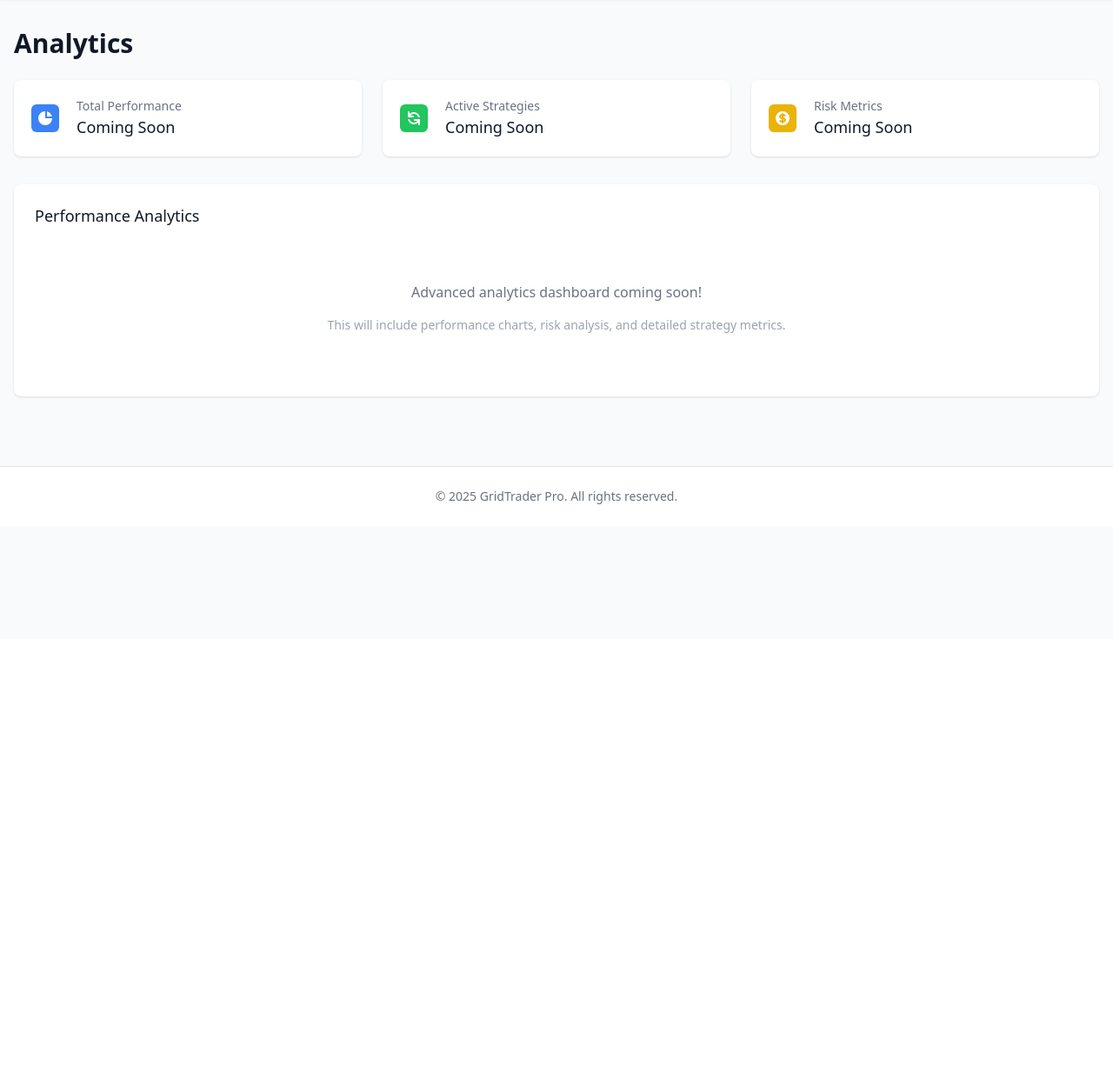
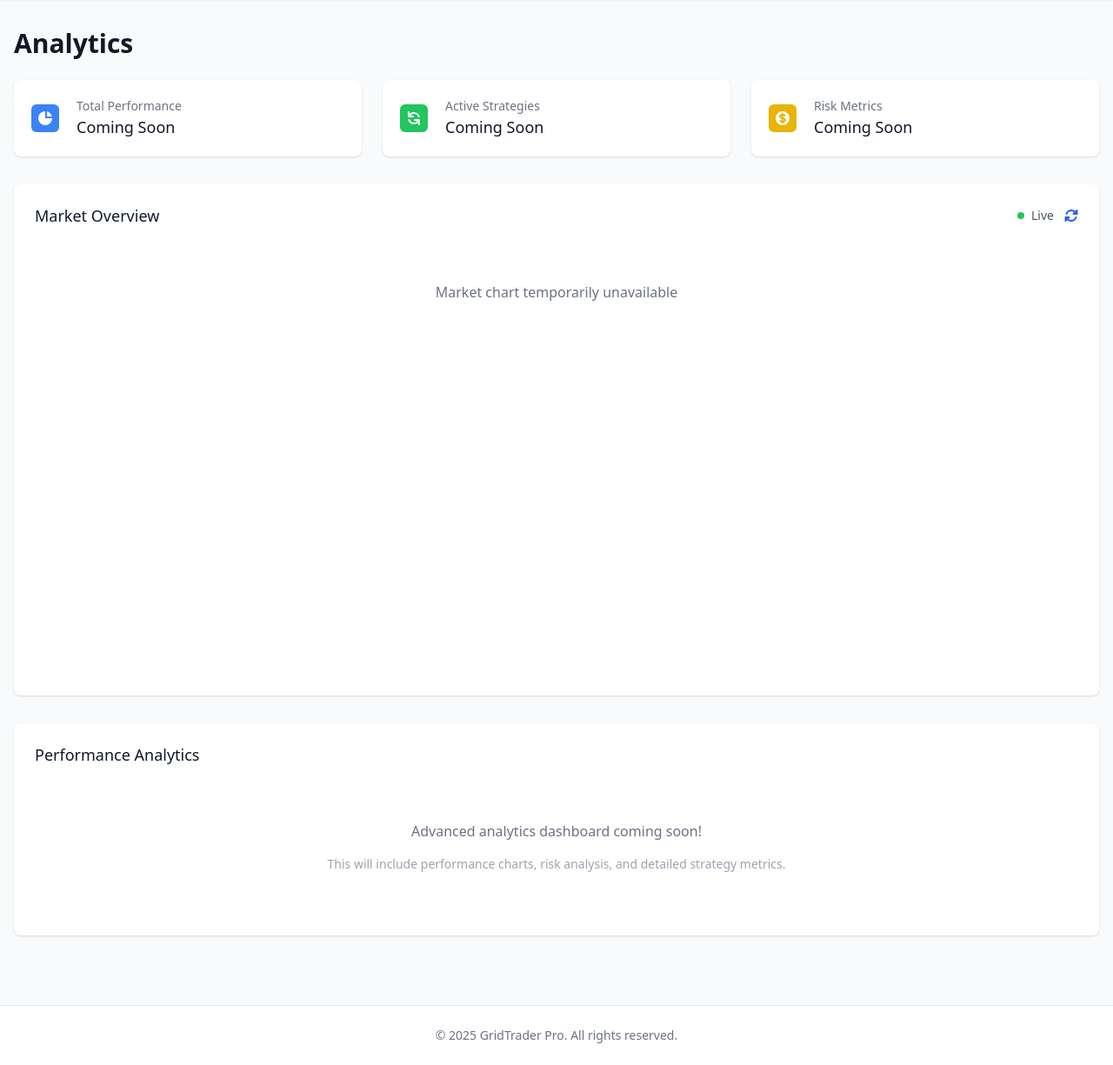
Before and after one commit to SDG223157/gridtrader-pro-webapp, a FastAPI app: template templates/analytics.html in a window 1280 px wide. Shown: the part 65-1290 px from the top of the page at 87% size. Before the commit the page ends 645 px from the top, so only its background shows below. Run offline with FastAPI, Linux system fonts and the light colour scheme; the template is opened without the code that fills it, so the values that code supplies are empty; some libraries are stand-ins or nearby versions.

Commit message:
Add TradingView S&P 500 widget to Market Overview in Analytics
- Replace placeholder content with live TradingView S&P 500 chart
- Show SP:SPX (S&P 500 Index) by default for market overview
- Add professional market chart with volume, moving averages, and indicators
- Include live market status indicator and refresh button
- Add error handling to gracefully degrade if widget fails to load
- Users can now see real-time market conditions in Analytics page

```diff
--- a/templates/analytics.html
+++ b/templates/analytics.html
@@ -70,6 +70,33 @@
         </div>
     </div>
 
+    <!-- Market Overview with TradingView S&P 500 -->
+    <div class="bg-white shadow rounded-lg mb-8">
+        <div class="px-4 py-5 sm:p-6">
+            <div class="flex justify-between items-center mb-4">
+                <h3 class="text-lg leading-6 font-medium text-gray-900">Market Overview</h3>
+                <div class="flex items-center">
+                    <div class="w-2 h-2 bg-green-500 rounded-full mr-2"></div>
+                    <span class="text-sm text-gray-600">Live</span>
+                    <button onclick="refreshMarketData()" class="ml-3 text-blue-600 hover:text-blue-800">
+                        <i class="fas fa-sync-alt"></i>
+                    </button>
+                </div>
+            </div>
+
+            <!-- TradingView S&P 500 Widget -->
+            <div class="tradingview-widget-container" style="height: 500px; width: 100%;">
+                <div id="sp500_tradingview_chart" style="height: 100%; width: 100%;"></div>
+                <div class="tradingview-widget-copyright mt-2">
+                    <a href="https://www.tradingview.com/" rel="noopener nofollow" target="_blank" class="text-xs text-gray-500">
+                        Real-time market visualization powered by TradingView
+                    </a>
+                </div>
+            </div>
+        </div>
+    </div>
+
+    <!-- Performance Analytics -->
     <div class="bg-white shadow rounded-lg">
         <div class="px-4 py-5 sm:p-6">
             <h3 class="text-lg leading-6 font-medium text-gray-900 mb-4">Performance Analytics</h3>
@@ -80,4 +107,76 @@
         </div>
     </div>
 </div>
+
+<script>
+// Initialize TradingView S&P 500 Market Overview Widget
+function initSP500TradingViewWidget() {
+    try {
+        new TradingView.widget({
+            "autosize": true,
+            "symbol": "SP:SPX",  // S&P 500 Index
+            "interval": "D",
+            "timezone": "America/New_York",
+            "theme": "light",
+            "style": "1",
+            "locale": "en",
+            "toolbar_bg": "#f1f3f6",
+            "enable_publishing": false,
+            "allow_symbol_change": true,
+            "container_id": "sp500_tradingview_chart",
+            "studies": [
+                "Volume@tv-basicstudies",
+                "MASimple@tv-basicstudies"
+            ],
+            "show_popup_button": true,
+            "popup_width": "1000",
+            "popup_height": "650",
+            "details": true,
+            "hotlist": true,
+            "calendar": false,
+            "news": ["headlines"],
+            "show_popup_button": true
+        });
+        console.log('✅ S&P 500 TradingView widget initialized');
+    } catch (error) {
+        console.error('❌ Error initializing S&P 500 widget:', error);
+        // Hide the widget container if it fails
+        const container = document.getElementById('sp500_tradingview_chart').parentElement;
+        if (container) {
+            container.innerHTML = '<div class="text-center py-12 text-gray-500">Market chart temporarily unavailable</div>';
+        }
+    }
+}
+
+// Refresh market data (reload the widget)
+function refreshMarketData() {
+    console.log('🔄 Refreshing market data...');
+    // Reload the page to refresh the TradingView widget
+    window.location.reload();
+}
+
+// Load TradingView script and initialize S&P 500 widget
+document.addEventListener('DOMContentLoaded', function() {
+    console.log('📊 Loading TradingView S&P 500 market overview...');
+
+    // Load TradingView script
+    const script = document.createElement('script');
+    script.src = 'https://s3.tradingview.com/tv.js';
+    script.onload = function() {
+        console.log('✅ TradingView script loaded, initializing S&P 500 widget...');
+        // Initialize S&P 500 widget after script loads
+        setTimeout(() => {
+            initSP500TradingViewWidget();
+        }, 1000);
+    };
+    script.onerror = function() {
+        console.error('❌ Failed to load TradingView script');
+        const container = document.getElementById('sp500_tradingview_chart').parentElement;
+        if (container) {
+            container.innerHTML = '<div class="text-center py-12 text-gray-500">Market chart temporarily unavailable</div>';
+        }
+    };
+    document.head.appendChild(script);
+});
+</script>
 {% endblock %}
```
